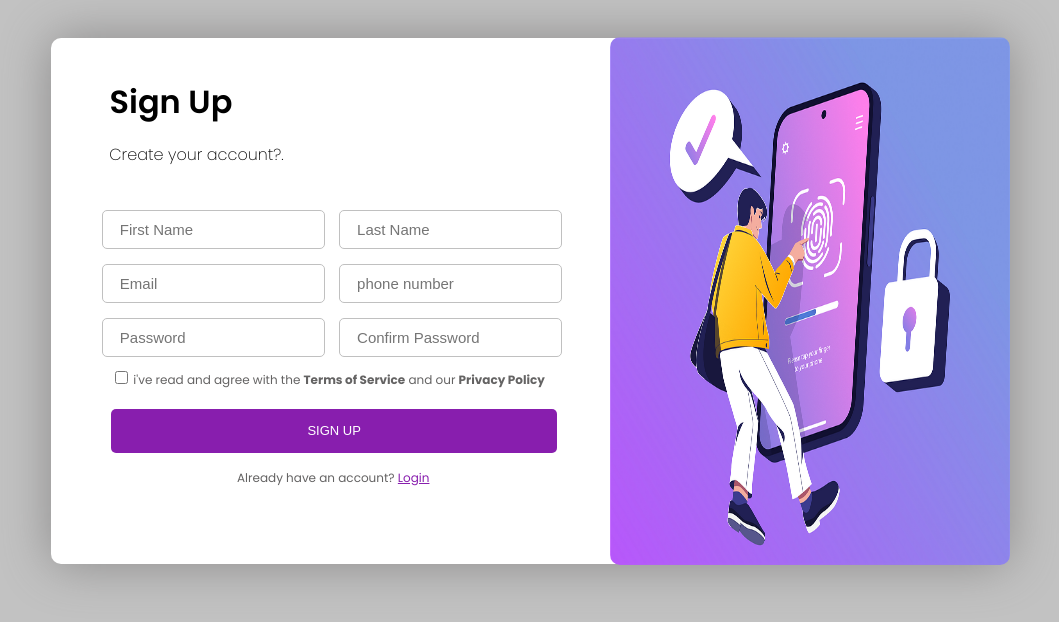
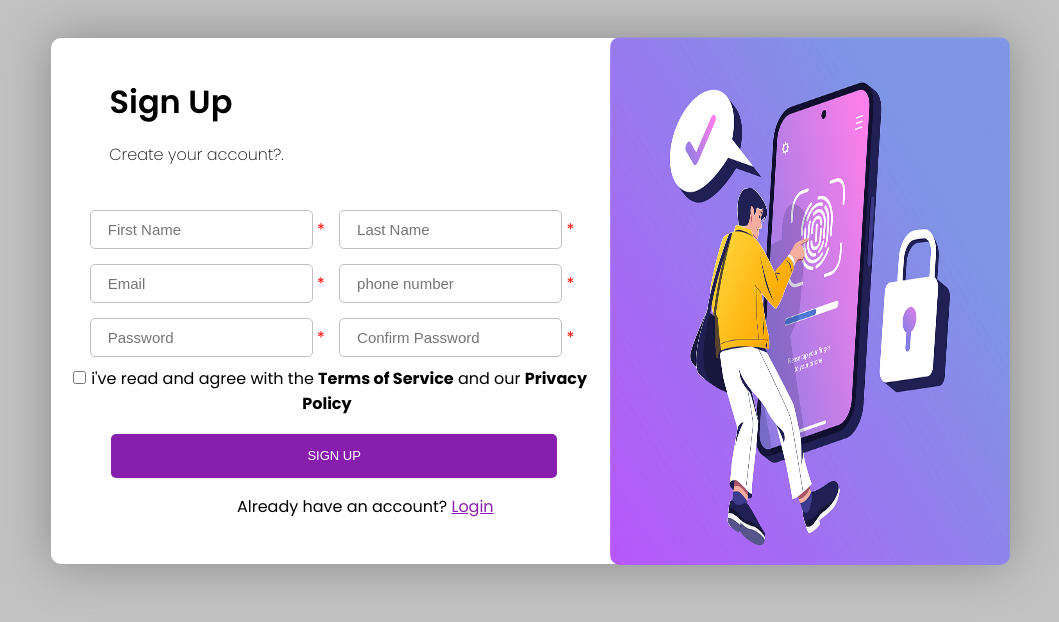
Before and after one commit to Kshitiz-kothari31/Social-Networking, a PHP site: page /SignUp.php in a window 1280 px wide. Shown: the top 622 px of the page, without its empty margins (134-1193 px from the left). Run offline with PHP 8.4, Linux system fonts and the light colour scheme.

Commit message:
modify css files

```diff
--- a/HOME/SignUp.php
+++ b/HOME/SignUp.php
@@ -9,26 +9,6 @@
     <link rel="stylesheet" href="styles/signup.css">
 </head>
 <body>
-    <form action="SignUp.php" method="post">
-        <div class="container">
-            <img src="images/login_page_image.png" alt="this is an image.">
-            <div class="SignupBox">
-                <h1 id="heading">Sign Up </h1>
-                <p>Create your account?.</p>
-                <div class="inputBox">
-                    <input type="text" name="Fname" placeholder="First Name" class="inputStyle">
-                    <input type="text" name="Lname" placeholder="Last Name" class="inputStyle"> <br>
-                    <input type="text" name="Email" placeholder="Email" class="inputStyle">
-                    <input type="tel" name="Pnumber" placeholder="phone number" class="inputStyle"> <br>
-                    <input type="password" name="Password" placeholder="Password" class="inputStyle">
-                    <input type="password" name="Cpassword" placeholder="Confirm Password" class="inputStyle"> <br>
-                    <input type="checkbox" name="Check" class="check"> <span>i've read and agree with the <b>Terms of Service</b> and our <b>Privacy Policy</b></span>
-                    <input type="submit" value="SIGN UP" class="SignupBtn"> <br> <br> <br> <br>
-                    <span class="bottomSignup">Already have an account? <a href="login.html" id="LoginStyle" >Login</a></span>
-                    </div>
-            </div>
-        </div>
-    </form>
 
     <?php
         $servername = "localhost";
@@ -43,6 +23,8 @@
         if( !$conn ){
             die("Sorry we failed to connect : ".mysqli_connect_error());
         }
+
+        $error = "*";
 
         if( $_SERVER["REQUEST_METHOD"] == "POST"){
             $Fname = $_POST['Fname'];
@@ -68,5 +50,26 @@
         }
 
     ?>
+
+    <form action="SignUp.php" method="post">
+        <div class="container">
+            <img src="images/login_page_image.png" alt="this is an image.">
+            <div class="SignupBox">
+                <h1 id="heading">Sign Up </h1>
+                <p>Create your account?.</p>
+                <div class="inputBox">
+                    <input type="text" name="Fname" placeholder="First Name" class="inputStyle"> <span class="error"> <?php echo $error; ?></span>
+                    <input type="text" name="Lname" placeholder="Last Name" class="inputStyle"> <span class="error"> <?php echo $error; ?></span> <br>
+                    <input type="text" name="Email" placeholder="Email" class="inputStyle"> <span class="error"> <?php echo $error; ?></span>
+                    <input type="tel" name="Pnumber" placeholder="phone number" class="inputStyle"> <span class="error"> <?php echo $error; ?></span> <br>
+                    <input type="password" name="Password" placeholder="Password" class="inputStyle"><span class="error"> <?php echo $error; ?></span>
+                    <input type="password" name="Cpassword" placeholder="Confirm Password" class="inputStyle"> <span class="error"> <?php echo $error; ?></span> <br>
+                    <input type="checkbox" name="Check" class="check"> <span class="term&services">i've read and agree with the <b>Terms of Service</b> and our <b>Privacy Policy</b></span>
+                    <input type="submit" value="SIGN UP" class="SignupBtn"> <br> <br> <br> <br>
+                    <span class="bottomSignup">Already have an account? <a href="login.html" id="LoginStyle" >Login</a></span>
+                    </div>
+            </div>
+        </div>
+    </form>
 </body>
 </html>
--- a/HOME/login.php
+++ b/HOME/login.php
@@ -9,7 +9,6 @@
     <link rel="stylesheet" href="styles/login.css">
 </head>
 <body>
-
     <form action="" method="POST">
         <div class="container">
             <img src="images/login_page_image.png" alt="this is an image.">
--- a/HOME/styles/signup.css
+++ b/HOME/styles/signup.css
@@ -74,7 +74,11 @@ body{
   width: 13px;
 }
 
-.SignupBox .inputBox span {
+.inputBox .error{
+  color: red;
+}
+
+.SignupBox .inputBox .term&services {
   font-size: 12px;
   color: rgb(100, 99, 99);
 }
```
